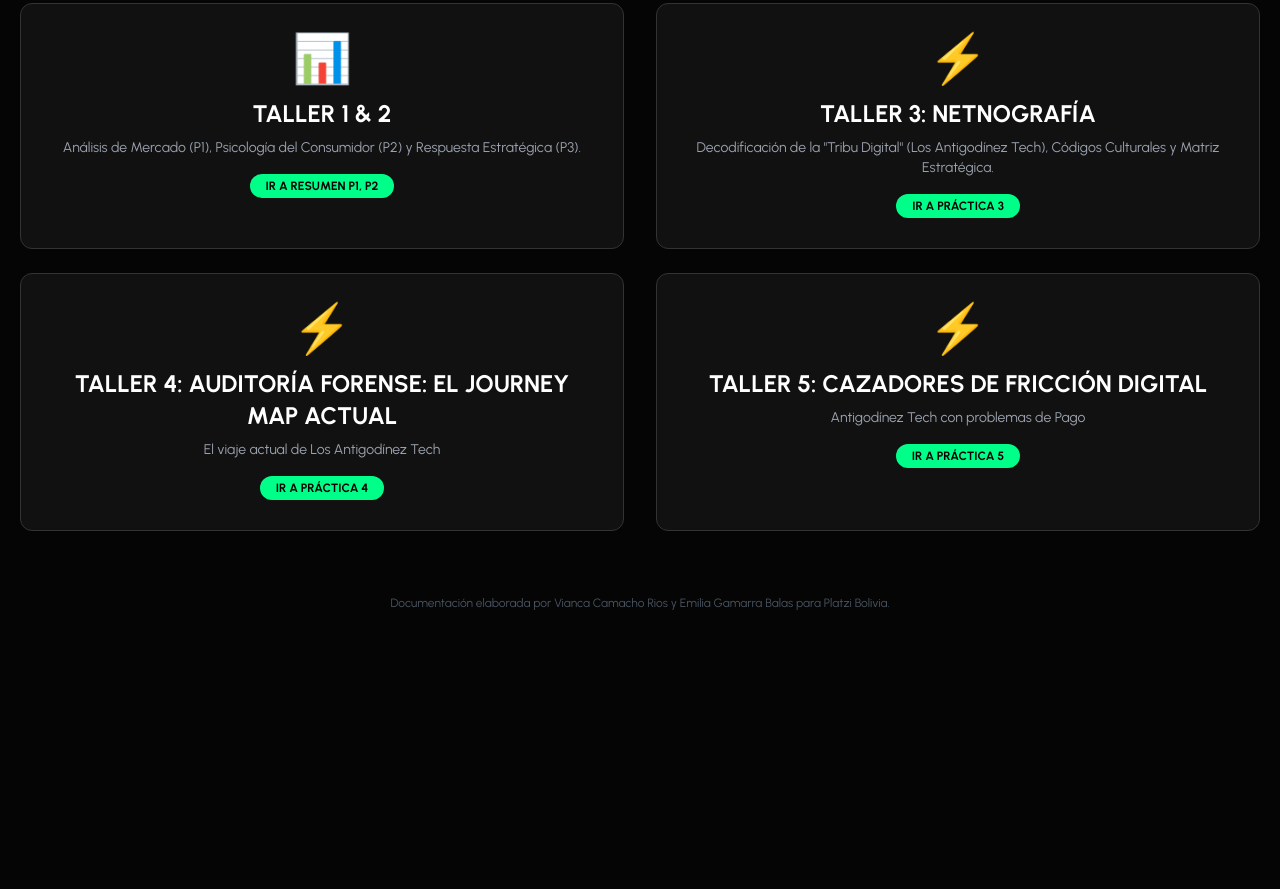
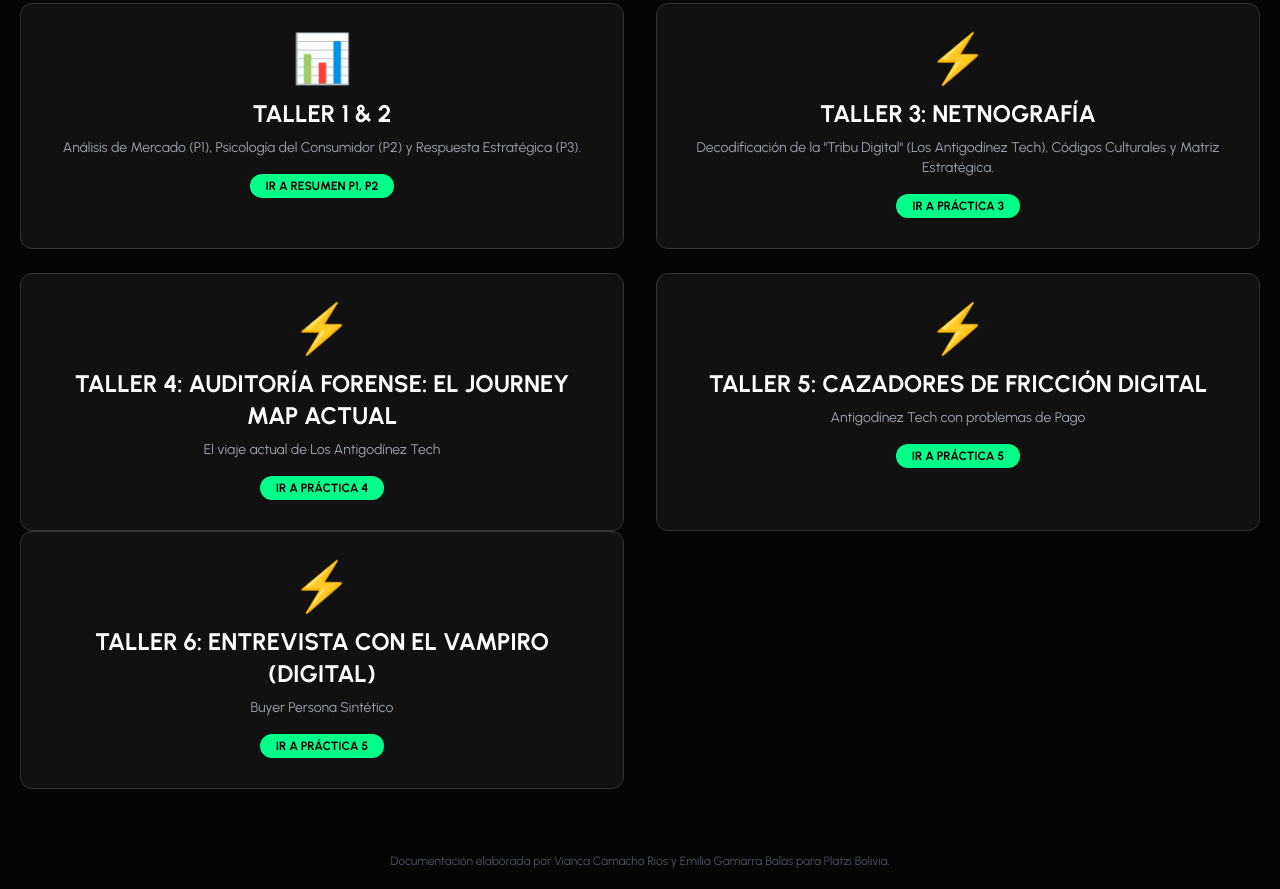
Before and after one commit to emiliabalas/mba_comportamiento_consumidor, a plain HTML site: page index.html in a window 1280 px wide. Shown: the part 229-1118 px from the top of the page. Before the commit the page ends 860 px from the top, so only its background shows below. Drawn offline with nearby package versions, Linux system fonts and the light colour scheme.

Commit message:
Update index.html

```diff
--- a/index.html
+++ b/index.html
@@ -124,6 +124,24 @@
             </a>
 
         </div>
+        <div class="grid grid-cols-1 md:grid-cols-2 gap-8">
+
+           <!-- Link 5: Práctica 5 (Arquetipo de buyer persona) -->
+            <a href="practica5.html" class="card block group">
+                <div class="text-5xl mb-4 group-hover:neon-title">⚡</div>
+                <h3 class="text-2xl font-bold mb-2 text-white group-hover:neon-title transition-colors">
+                    TALLER 6: ENTREVISTA CON EL VAMPIRO (DIGITAL)
+                </h3>
+                <p class="text-sm text-gray-400 group-hover:text-gray-300 transition-colors">
+                   Buyer Persona Sintético
+                </p>
+                <div class="mt-4 inline-block px-4 py-1 bg-[#00ff88] text-black text-xs font-bold rounded-full">
+                    IR A PRÁCTICA 5
+                </div>
+            </a>
+
+
+        </div>
 
         <p class="text-xs text-gray-600 mt-16">
             Documentación elaborada por Vianca Camacho Rios y Emilia Gamarra Balas para Platzi Bolivia.
```
